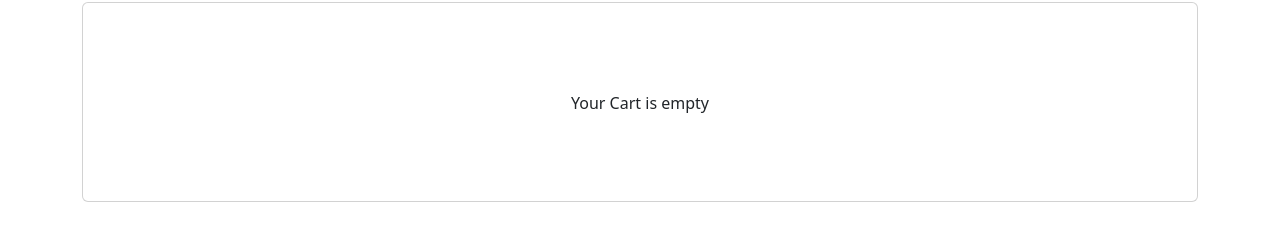
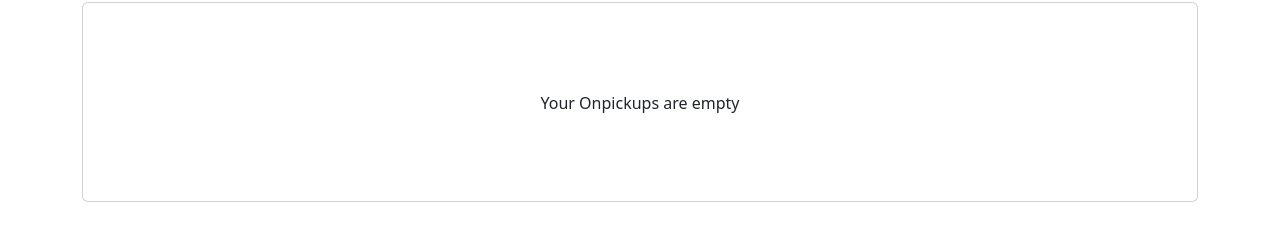
Before and after one commit to piyumal2105/ShopHub.lk, a React app in the folder frontend/: page /onpickupcart in a window 1280 px wide. Shown: the part 688-928 px from the top of the page. Built offline with nearby package versions, Linux system fonts and the light colour scheme; the HTML template or start-up script is replaced by a standard one.

Commit message:
to onpickups empty page

```diff
--- a/frontend/src/components/OnPickupCart/OnPickupCart.jsx
+++ b/frontend/src/components/OnPickupCart/OnPickupCart.jsx
@@ -87,7 +87,7 @@ function OnPickupCart() {
                             {/* <Card.Header>Featured</Card.Header> */}
                             <br /><br />
                             <br />
-                            <Card.Body>Your Cart is empty</Card.Body>
+                            <Card.Body>Your Onpickups are empty</Card.Body>
 
                         </Card>
                     </Container>
--- a/frontend/src/components/OnPickupRegistration/OnPickupRegistrationForm.jsx
+++ b/frontend/src/components/OnPickupRegistration/OnPickupRegistrationForm.jsx
@@ -7,6 +7,7 @@ import { useForm } from "react-hook-form";
 import axios from "axios";
 import "primereact/resources/themes/saga-blue/theme.css";
 import "react-phone-number-input/style.css";
+import { useNavigate } from "react-router-dom";
 import PhoneInput from "react-phone-number-input";
 import Swal from "sweetalert2";
 import Header from "../Header/Header";
@@ -14,6 +15,7 @@ import Footer from "../Footer/Footer";
 
 const OnPickupRegistrationForm = () => {
   const [phoneNo, setPhoneNo] = useState('');
+  const navigate = useNavigate();
 
 
   const handleNICInputChange = (e) => {
@@ -45,6 +47,7 @@ const OnPickupRegistrationForm = () => {
         icon: "success",
       });
       reset();
+      navigate("/onpickupcart");
     } catch (err) {
       console.error("Add form error:", err);
       if (err.response && err.response.status === 500) {
```
